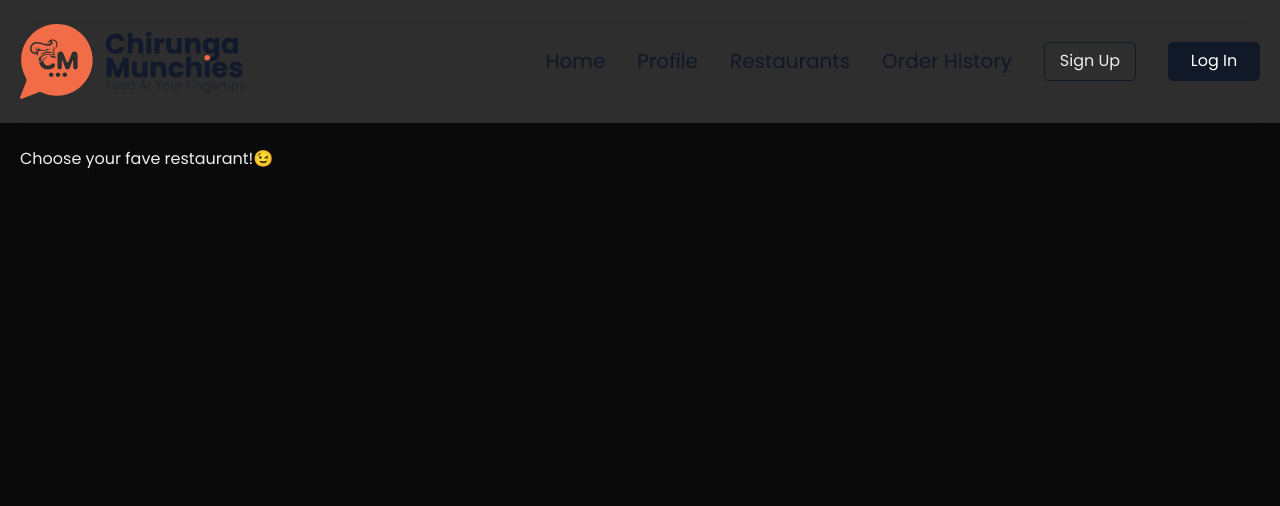
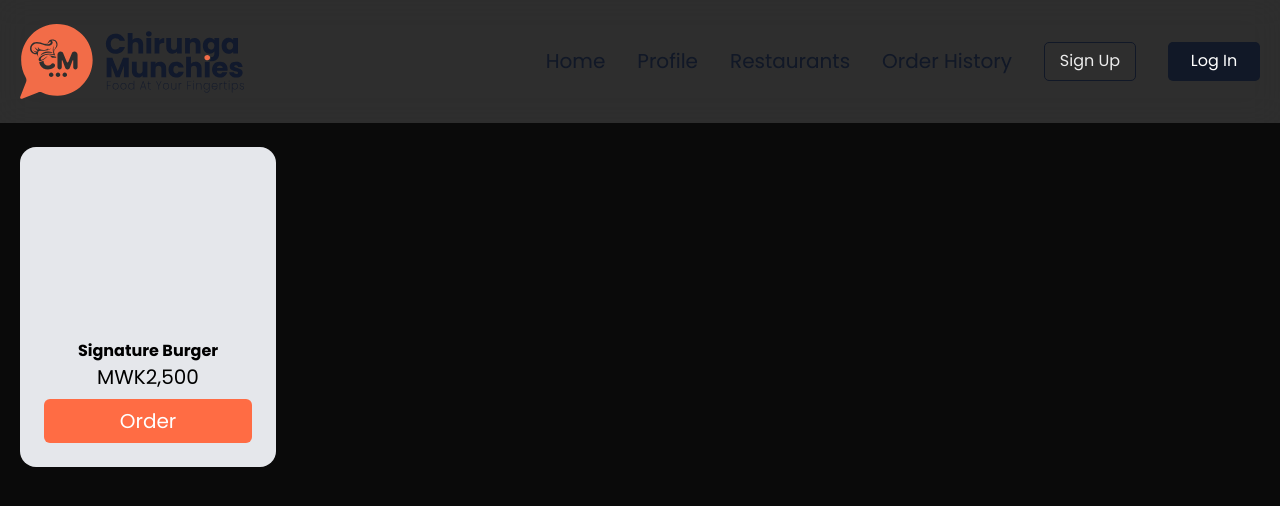
Before and after one commit to Omikhe/food-delivery-system, a Next.js app: page /restaurants/menu in a window 1280 px wide. Shown: the top 506 px of the page. Built offline with nearby package versions, Linux system fonts and the light colour scheme.

Commit message:
styles meal card

```diff
--- a/app/components/meal-card.tsx
+++ b/app/components/meal-card.tsx
@@ -1,7 +1,21 @@
-export default function Page() {
+import Link from "next/link";
+
+
+export default function MealCard() {
     return (
-        <>
-            <div>Choose your fave restaurant!😉</div>
-        </>
+        <div className="flex flex-col w-64 h-80 mr-8 p-6 justify-between items-center bg-gray-200 text-black text-xl rounded-2xl">
+            <div className="w-full h-full rounded-3xl p-0 mb-1 overflow-hidden bg-transparent">
+
+            </div>
+
+            <div className="flex flex-col items-center mb-2 mt-0">
+                <h2 className="font-bold text-base">Signature Burger</h2>
+                <p className="text-center">MWK2,500</p>
+            </div>
+
+            <Link className="w-full" href="/Checkout">
+                <button className="w-full p-2 bg-[#FF6C44] hover:bg-orange-500 text-white rounded-md">Order</button>
+            </Link>
+        </div>
     );
 }
```
